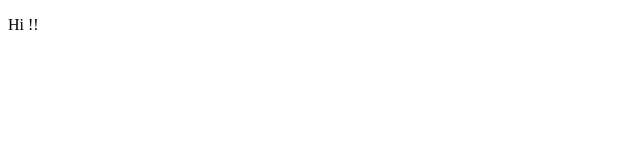
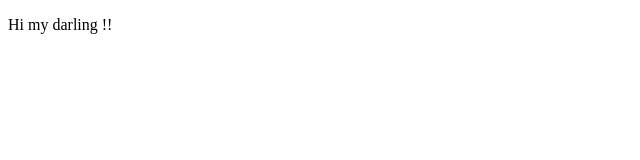
Before and after one commit to Kost-droid/test, a plain HTML site: page index.html in a window 1280 px wide. Shown: the whole page, without its empty margins (0-640 px from the left). Drawn offline with Linux system fonts and the light colour scheme.

Commit message:
second commit

```diff
--- a/index.html
+++ b/index.html
@@ -5,7 +5,7 @@
   <title> Page </title>
 </head>
 <body>
- <p> Hi !!
+ <p> Hi my darling !!
  </p>
 
 
```
